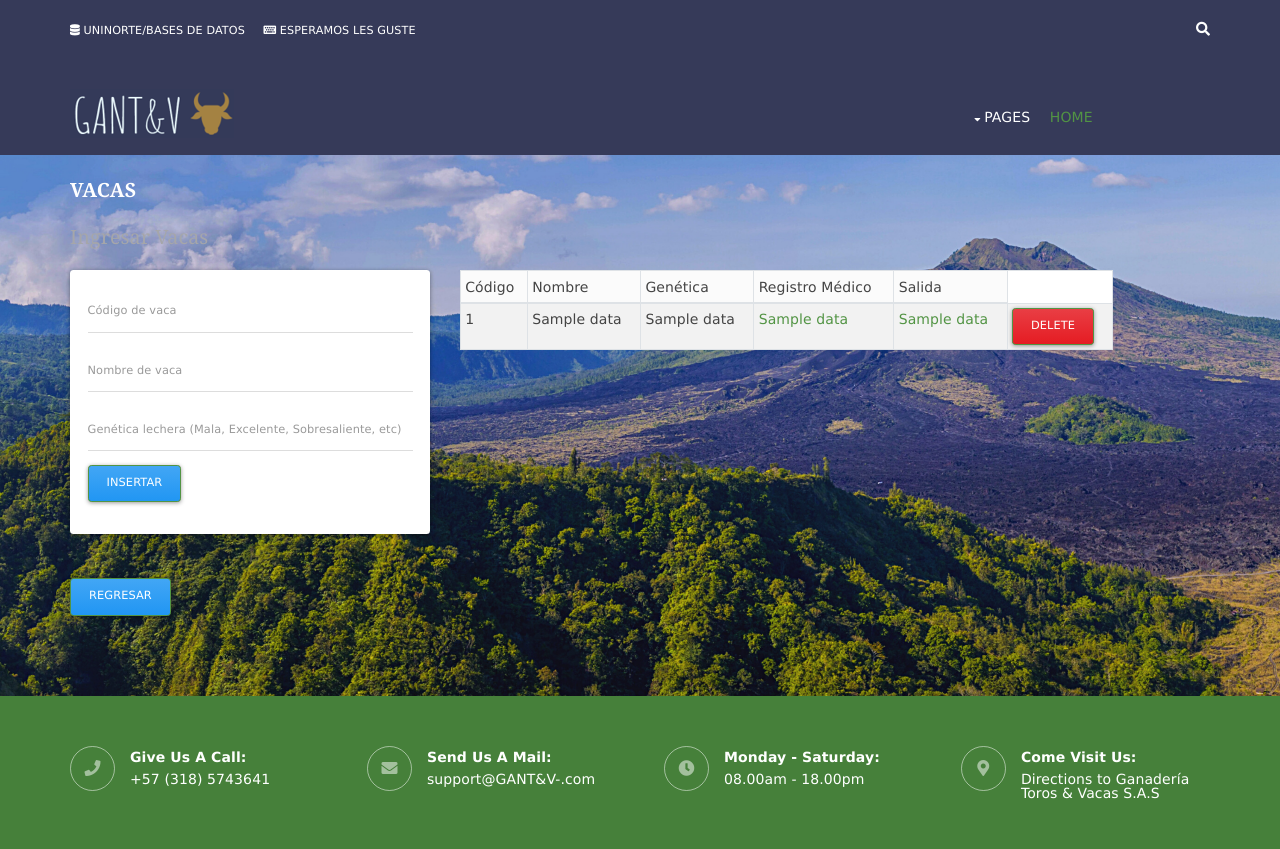
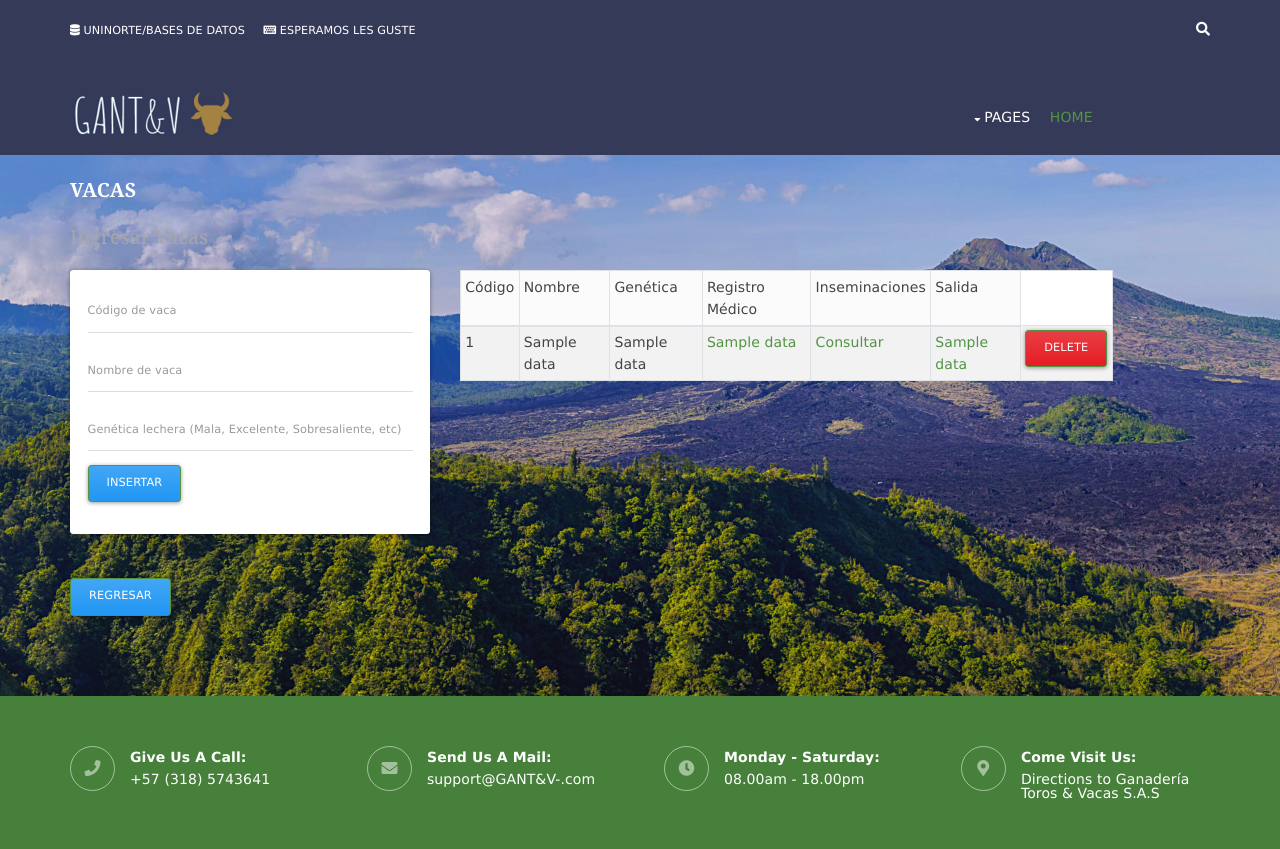
Before and after one commit to karou1182001/FinalBDGANT-V, a Flask app: template ganaderiaApp/templates/vacas.html in a window 1280 px wide; the page is wider, and only the part inside the window is pictured. Shown: the top 849 px of that part. Run offline with Flask 2, Linux system fonts and the light colour scheme; the template is opened without the code that fills it: most values are stand-ins (such as "Sample title", 1, 10 or a date in 2020); parts of the project's set-up code (start-up, migrations or seed data) failed here and were passed over.

Commit message:
ver inseminaciones desde vaca

```diff
--- a/ganaderiaApp/templates/vacas.html
+++ b/ganaderiaApp/templates/vacas.html
@@ -45,6 +45,7 @@
                         <td>Nombre</td>
                         <td>Genética</td>
                         <td>Registro Médico</td>
+                        <td>Inseminaciones</td>
                         <td>Salida</td>
                     </tr>
                 </thead>
@@ -58,6 +59,9 @@
                             <a href = "/registro_medico/{{data.3}}"> {{data.3}} </a>
                         </td>
                         <td>
+                            <a href = "/consulta_2/{{data.0}}">Consultar </a>
+                        </td>
+                        <td>
                             <a href = "/salidas/{{data.4}}" >{{data.4}} </a>
                         </td>
                         <td><a href="/delete_vaca/{{data.0}}" class="btn btn-danger btn-delete">Delete</a></td>
```
